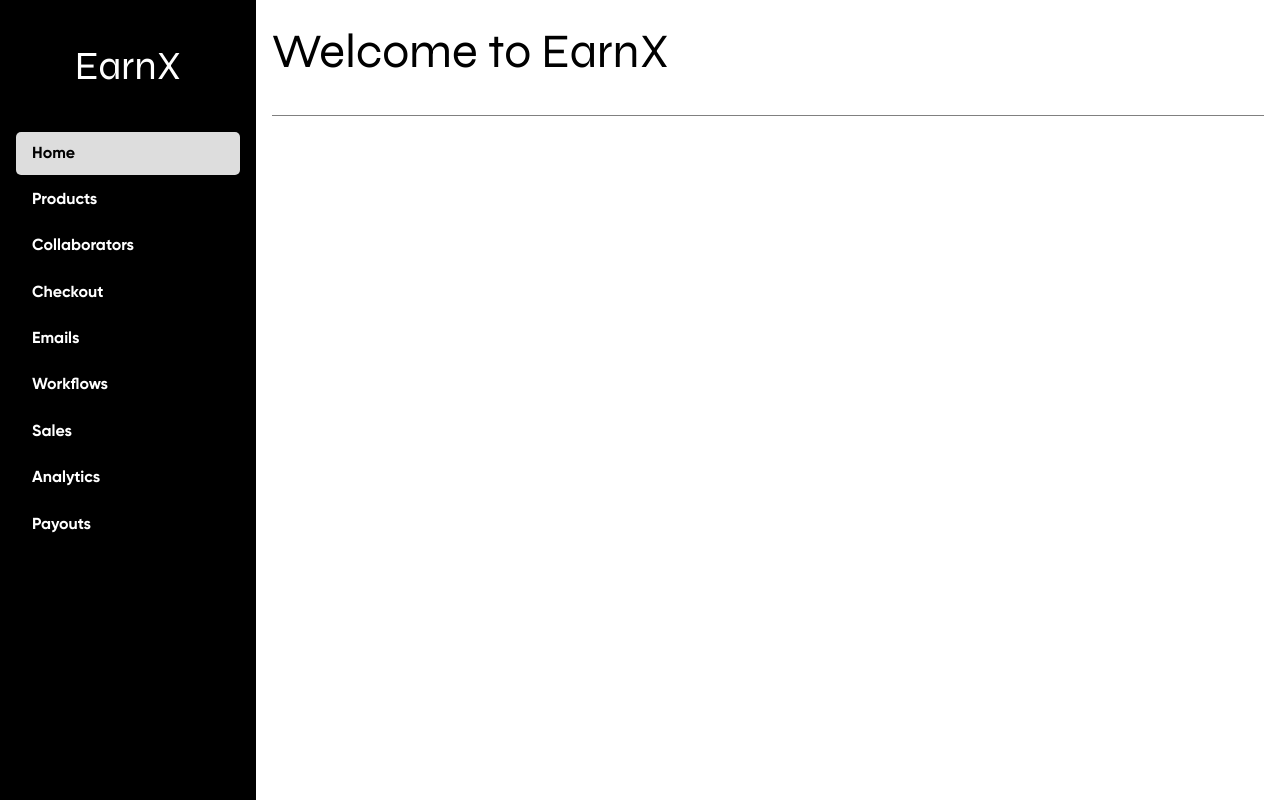
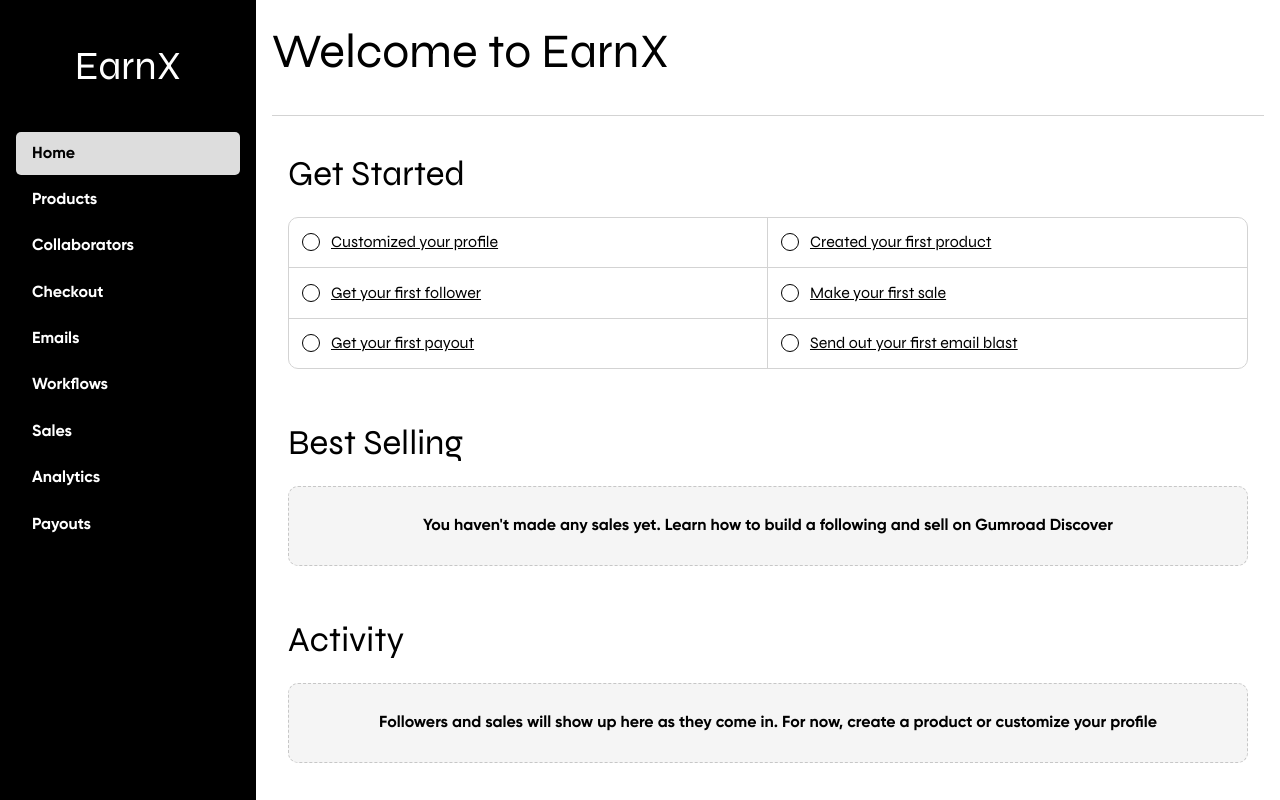
Before and after one commit to JohnnnGreat/EarnX, a Next.js app in the folder frontend/: page /dashboard in a window 1280 px wide. Built offline with nearby package versions, Linux system fonts and the light colour scheme.

Commit message:
Started working on the edit function of the Product Detail

```diff
--- a/frontend/src/app/dashboard/Dashboard.module.scss
+++ b/frontend/src/app/dashboard/Dashboard.module.scss
@@ -1,19 +1,25 @@
 .dashboard {
-  height: 100%;
+  height: 100vh;
   position: fixed;
   top: 0;
   width: 100%;
+  bottom: 0;
 
   .dashboardGrid {
     display: grid;
     grid-template-columns: 20% 80%;
+    height: 100%;
     .sectionOne {
       // flex-grow: 2;
     }
 
     .sectionTwo {
+      height: 100vh;
       // flex-grow: 7;
-      overflow: auto;
+      .sectionTwoWrapper {
+        height: 100%;
+        overflow-x: auto;
+      }
     }
   }
 }
@@ -21,14 +27,13 @@
 // Home Section
 
 .Home {
-  height: 100%;
+  // overflow: scrokll;
 
   .HomeWrapper {
     padding: 1rem;
-
     .HomeHeader {
       height: 100px;
-      border-bottom: 1px solid gray;
+      border-bottom: 1px solid rgb(211, 211, 211);
 
       h1 {
         font-size: 48px;
@@ -40,8 +45,6 @@
 //Product
 
 .secHeader {
-  height: 180px;
-
   padding: 0.5rem;
 
   .secWrapper {
@@ -109,6 +112,12 @@
 .secHeaderContainer {
   border-bottom: 1px solid rgb(201, 199, 199);
   padding: 2rem 0;
+
+  .headerLink {
+    display: flex;
+    justify-content: space-between;
+    width: 100%;
+  }
 }
 
 //New Styling
@@ -120,6 +129,10 @@
   border-bottom: 1px solid rgb(206, 205, 205);
   padding: 1rem 0;
   height: 200px;
+
+  @media (max-width: 800px) {
+    flex-wrap: wrap;
+  }
 
   div {
     display: flex;
@@ -139,6 +152,9 @@
 
   h1 {
     font-size: 60px;
+    @media (max-width: 800px) {
+      font-size: 25px;
+    }
   }
 }
 
@@ -147,6 +163,10 @@
   grid-template-columns: 40% 60%;
   padding: 2rem 0;
   gap: 2rem;
+
+  @media (max-width: 800px) {
+    grid-template-columns: 1fr;
+  }
   .newText {
   }
 
@@ -163,6 +183,7 @@
         border: 1px solid rgb(168, 168, 168);
         padding: 0.9rem;
         width: 100%;
+        outline: none;
       }
     }
 
@@ -229,3 +250,150 @@
     }
   }
 }
+
+.pricing {
+  width: 100%;
+
+  .pricingText {
+    font-size: 20px;
+  }
+
+  .pricingInput {
+    display: flex;
+    border: 1px solid rgb(209, 209, 209);
+    padding: 0.9rem;
+    border-radius: 10px;
+    align-items: center;
+    gap: 0.8rem;
+    h1 {
+      border: 1px solid gray;
+      width: 25px;
+      height: 25px;
+      border-radius: 50%;
+      display: flex;
+      align-items: center;
+      justify-content: center;
+    }
+
+    input {
+      border: none;
+      outline: none;
+    }
+  }
+}
+
+.checkBoxOption {
+  form {
+    input {
+      display: none;
+    }
+    cursor: pointer;
+    display: flex;
+    flex-direction: row !important;
+    align-items: center;
+    gap: 1rem;
+  }
+}
+.checkBoxContainer {
+  width: 45px;
+  height: 25px;
+  border: 1px solid #000;
+  display: flex;
+  align-items: center;
+  border-radius: 50px;
+
+  .checkBoxCircle {
+    width: 20px;
+    height: 20px;
+    background-color: rgb(0, 0, 0);
+    border-radius: 50%;
+    margin-left: 0.1rem;
+  }
+}
+
+.openPricingModal {
+  transform: translateY(40px);
+}
+
+// Home page
+.gettingStarted {
+  padding: 1rem;
+
+  .pageHeader {
+    font-size: 35px;
+    margin: 1rem 0;
+  }
+
+  .gettingStartedContainer {
+    display: grid;
+    grid-template-columns: repeat(2, 1fr);
+    border-collapse: collapse;
+    border: 1px solid rgb(211, 211, 211);
+    border-radius: 10px;
+
+    .gettingStartedItem {
+      padding: 0.8rem;
+      display: flex;
+      gap: 0.7rem;
+      align-items: center;
+
+      .checkCircle {
+        width: 18px;
+        height: 18px;
+        border-radius: 50%;
+        border: 1.5px solid #000;
+      }
+
+      h1 {
+        font-size: 16px;
+        text-decoration: underline;
+      }
+
+      &:first-child,
+      &:nth-child(3),
+      &:nth-child(5) {
+        border-right: 1px solid rgb(211, 211, 211);
+      }
+
+      &:first-child,
+      &:nth-child(2),
+      &:nth-child(3),
+      &:nth-child(4) {
+        border-bottom: 1px solid rgb(211, 211, 211);
+      }
+    }
+  }
+}
+
+.bestSelling {
+  padding: 1rem;
+
+  .bestSellingHeader {
+    font-size: 35px;
+    margin: 1rem 0;
+  }
+}
+
+.activity {
+  padding: 1rem;
+
+  .activityHeader {
+    font-size: 35px;
+    margin: 1rem 0;
+  }
+}
+
+.bestSelling,
+.activity {
+  div {
+    width: 100%;
+    padding: 1.7rem;
+    background-color: rgb(245, 245, 245);
+    border: 1px dashed rgb(199, 199, 199);
+    border-radius: 10px;
+
+    p {
+      text-align: center;
+    }
+  }
+}
--- a/frontend/src/app/dashboard/layout.js
+++ b/frontend/src/app/dashboard/layout.js
@@ -10,7 +10,9 @@ const layout = ({ children }) => {
           <SideNav />
         </div>
 
-        <div className={styles.sectionTwo}>{children}</div>
+        <div className={styles.sectionTwo}>
+          <div className={styles.sectionTwoWrapper}>{children}</div>
+        </div>
       </div>
     </div>
   );
--- a/frontend/src/app/dashboard/page.js
+++ b/frontend/src/app/dashboard/page.js
@@ -1,6 +1,7 @@
 import React from "react";
 import ProtectedLayout from "./layout";
-import styles from './Dashboard.module.scss'
+import styles from "./Dashboard.module.scss";
+import { gettingStarted } from "@/static/Dashbaord";
 
 const index = () => {
   return (
@@ -9,6 +10,39 @@ const index = () => {
         <div className={styles.HomeHeader}>
           <h1>Welcome to EarnX</h1>
         </div>
+
+        <div className={styles.gettingStarted}>
+          <h1 className={styles.pageHeader}>Get Started</h1>
+
+          <div className={styles.gettingStartedContainer}>
+            {gettingStarted.map((item, index) => (
+              <div className={styles.gettingStartedItem} key={index}>
+                <div className={styles.checkCircle}></div>
+                <h1>{item}</h1>
+              </div>
+            ))}
+          </div>
+        </div>
+
+        <div className={styles.bestSelling}>
+          <h1 className={styles.bestSellingHeader}>Best Selling</h1>
+          <div>
+            <p>
+              You haven't made any sales yet. Learn how to build a following and
+              sell on Gumroad Discover
+            </p>
+          </div>
+        </div>
+
+        <div className={styles.activity}>
+          <h1 className={styles.activityHeader}>Activity</h1>
+          <div>
+            <p>
+              Followers and sales will show up here as they come in. For now,
+              create a product or customize your profile
+            </p>
+          </div>
+        </div>
       </div>
     </div>
   );
--- a/frontend/src/app/dashboard/products/new/page.js
+++ b/frontend/src/app/dashboard/products/new/page.js
@@ -45,7 +45,11 @@ const New = () => {
     e.preventDefault();
 
     // dispatch(addProduct(product, message, setIsAddingProduct));
-
+    if (!product.name | !product.type | !product.duration | !product.price) {
+      message.error("An error had occured with input values");
+      console.log(product);
+      // console.log("An error had occured with input values");
+    } else {
       try {
         const response = await API.post("/product/add", {
           ...product,
@@ -56,6 +60,7 @@ const New = () => {
         router.push(`/dashboard/products/${data.product._id}/edit`);
       } catch (error) {
         message.error(error.message);
+      }
     }
   };
 
--- a/frontend/src/app/dashboard/products/page.js
+++ b/frontend/src/app/dashboard/products/page.js
@@ -41,7 +41,16 @@ const Product = () => {
     <div className={styles.secHeader}>
       <div className={styles.secWrapper}>
         <div className={styles.secHeaderContainer}>
-          <h1>Products</h1>
+          <div className={styles.headerLink}>
+            <h1>Products</h1>
+            <Link
+              className={styles.AddProduct}
+              href={"/dashboard/products/new"}
+            >
+              Add a New Product
+            </Link>
+          </div>
+
           <div className={styles.secGrid}>
             <ul>
               <li>
@@ -53,10 +62,6 @@ const Product = () => {
             </ul>
           </div>
         </div>
-
-        <Link className={styles.AddProduct} href={"/dashboard/products/new"}>
-          Add a New Product
-        </Link>
 
         {products.length === 0 ? (
           <div className={styles.Products}>
--- a/frontend/src/app/globals.css
+++ b/frontend/src/app/globals.css
@@ -91,7 +91,7 @@ td {
   border: 1px solid #d3d3d3;
   text-align: left;
   padding: 8px;
-}
+}C
 th {
   background-color: #fdfdfd;
 }
--- a/frontend/src/components/Dashboard/Dashboard.module.scss
+++ b/frontend/src/components/Dashboard/Dashboard.module.scss
@@ -4,6 +4,7 @@
   padding: 1rem;
   width: 100%;
   color: #fff;
+  overflow-x: auto;
 
   .sideBarWrapper {
     width: 100%;
--- a/frontend/src/components/Dashboard/Home/SideNav.js
+++ b/frontend/src/components/Dashboard/Home/SideNav.js
@@ -20,9 +20,7 @@ const SideNav = () => {
             {Dashboard.map((item) => (
               <li key={item.id}>
                 <Link
-                  className={
-                    router.includes(item.path) ? styles.activeLink : ""
-                  }
+                  className={router === item.path ? styles.activeLink : ""}
                   href={item.path}
                 >
                   {item.text}
--- /dev/null
+++ b/frontend/src/components/Dashboard/Product/InputPrice.js
@@ -0,0 +1,20 @@
+import React from "react";
+import styles from "../../../../src/app/dashboard/Dashboard.module.scss";
+
+const InputPrice = ({ handlePricingChoice, isPricingChoice }) => {
+  return (
+    <form
+      action=""
+      className={isPricingChoice && styles.openPricingModal}
+      onClick={handlePricingChoice}
+    >
+      <div className={styles.checkBoxContainer}>
+        <div className={styles.checkBoxCircle}></div>
+      </div>
+      <h1 htmlFor="pricingCheckbox">Allow Customers to pay what they want</h1>
+      <input type="checkbox" id="pricingCheckbox" />
+    </form>
+  );
+};
+
+export default InputPrice;
--- a/frontend/src/static/Dashbaord.js
+++ b/frontend/src/static/Dashbaord.js
@@ -54,3 +54,12 @@ export const actionDetails = [
   "Duplicate Product",
   "Archive Product",
 ];
+
+export const gettingStarted = [
+  "Customized your profile",
+  "Created your first product",
+  "Get your first follower",
+  "Make your first sale",
+  "Get your first payout",
+  "Send out your first email blast",
+];
```
Also changed, not shown: frontend/src/app/dashboard/products/[id]/edit/page.js (+26 -2 lines). Lines whose indentation alone changed are shown as unchanged.
